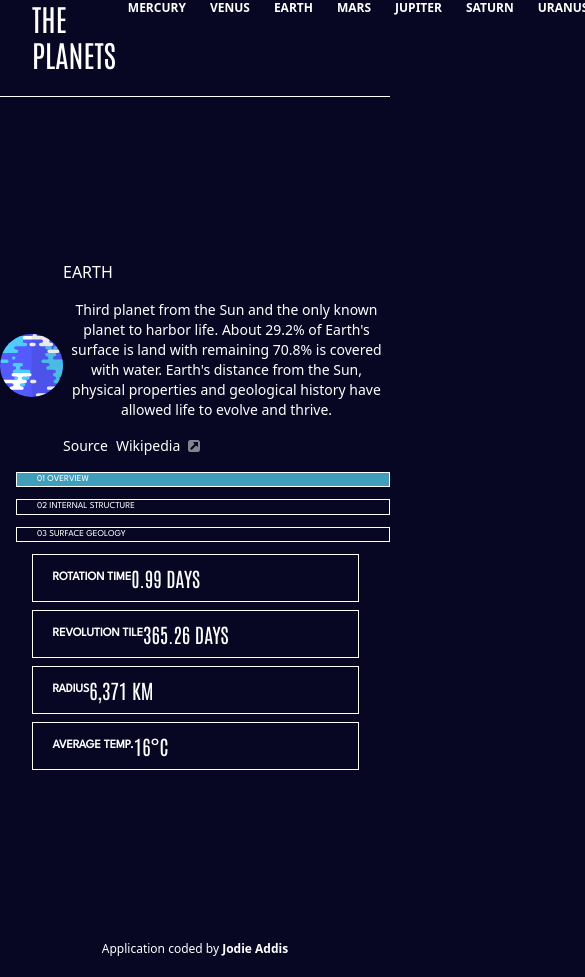
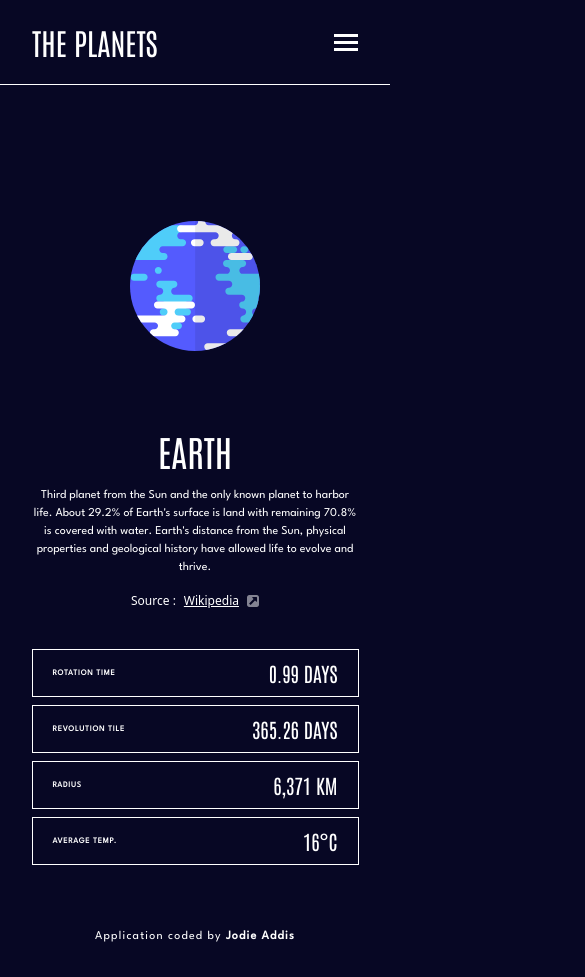
Before and after one commit to JodieAddis/Planets-Fact-Site, a React (Vite) app: page /Planets-Fact-Site/earth in a window 390 px wide. Shown: the top 977 px of the page, 585 px wide, since content can reach past the window. Built offline with nearby package versions, Linux system fonts and the light colour scheme.

Commit message:
Design mobile first + adding navbar on mobile

```diff
--- a/public/assets/style/tailwind.css
+++ b/public/assets/style/tailwind.css
@@ -25,16 +25,22 @@
   .navbar_list {
     @apply text-xs font-bold text-white;
   }
+  .navbar_list_mobile {
+    @apply font-Spartan text-base font-bold tracking-widest text-white;
+  }
+  .list_mobile_container {
+    @apply flex flex-row justify-between py-2;
+  }
   .details_box {
-    @apply mb-2 flex h-[48px] w-[327px] flex-row items-center border-[1px] border-solid border-white px-5 text-left md:mx-3 md:mb-0 md:h-[80px] md:flex-col lg:w-[255px];
+    @apply mb-2 flex h-[48px] w-[327px] flex-row items-center justify-between border-[1px] border-solid border-white px-5 text-left md:mx-3 md:mb-0 md:h-[80px] md:flex-col lg:w-[255px];
   }
   .details_box_heading {
-    @apply font-Spartan text-xs font-bold uppercase md:text-sm;
+    @apply font-Spartan text-[8px] font-bold uppercase tracking-widest md:text-sm;
   }
   .details_box_text {
     @apply font-Antonio text-xl uppercase md:text-4xl;
   }
   .button_view {
-    @apply font-Spartan hover:border-BrightGray hover:bg-BrightGray mb-3 ml-4 border-[1px] border-solid border-white pl-5 text-left text-[9px] uppercase lg:h-[40px] lg:w-[281px];
+    @apply mb-3 ml-4 border-[1px] border-solid border-white pl-5 text-left font-Spartan text-[9px] uppercase hover:border-BrightGray hover:bg-BrightGray lg:h-[40px] lg:w-[281px];
   }
 }
--- a/src/components/Footer/index.tsx
+++ b/src/components/Footer/index.tsx
@@ -16,7 +16,7 @@ const Component = () => {
             </a>
           </>
         }
-        css={"text-xs text-center"}
+        css={"text-xs font-Spartan tracking-widest text-center"}
       />
     </>
   );
--- a/src/components/Header/index.tsx
+++ b/src/components/Header/index.tsx
@@ -1,15 +1,18 @@
 import Heading from "../../typographies/Heading";
-import NavBar from "../NavBar";
+import NavBarDesktop from "../NavBar/NavBarDesktop";
+import NavBarMobile from "../NavBar/NavBarMobile";
+import useScreenSize from "../../hook/useScreenSize";
 
 const Component = () => {
+  const isMobile = useScreenSize();
   return (
-    <div className="flex justify-between md:mt-8 md:flex-row">
+    <div className="mt-6 flex justify-between md:mt-8 md:flex-row">
       <Heading
         kind="h1"
         content={"the planets"}
         css={"ml-8 uppercase font-base text-3xl font-Antonio"}
       />
-      <NavBar />
+      {isMobile ? <NavBarMobile /> : <NavBarDesktop />}
     </div>
   );
 };
--- /dev/null
+++ b/src/components/NavBar/NavBarItem/index.tsx
@@ -0,0 +1,28 @@
+import { Link } from "react-router-dom";
+import IconChevron from "../../../icons/IconChevron";
+
+interface NavBarItemProps {
+  name: string;
+  color: string;
+  page?: string;
+}
+
+const Component = ({ name, color, page }: NavBarItemProps) => {
+  return (
+    <>
+      <li className="list_mobile_container">
+        <div className=" flex flex-row">
+          <div className={`bg-${color} mr-3 h-5 w-5 rounded-full`}></div>
+          <span className="navbar_list_mobile">
+            <Link to={`/Planets-Fact-Site/${page}`}>{name}</Link>
+          </span>
+        </div>
+        <div>
+          <IconChevron />
+        </div>
+      </li>
+    </>
+  );
+};
+
+export default Component;
--- /dev/null
+++ b/src/components/NavBar/NavBarMobile/index.tsx
@@ -0,0 +1,36 @@
+import { useState } from "react";
+import IconMenu from "../../../icons/IconMenu";
+import NavBarItem from "../NavBarItem";
+
+const Component = () => {
+  const [isOpen, setIsOpen] = useState<boolean>(true);
+  return (
+    <>
+      {isOpen ? (
+        <button
+          onClick={() => {
+            setIsOpen(false);
+          }}
+          className="mr-8"
+        >
+          <IconMenu />
+        </button>
+      ) : (
+        <nav className="absolute top-32 h-screen w-screen bg-BlackPearl">
+          <ul className="mx-6 flex flex-col uppercase text-black">
+            <NavBarItem name={"mercury"} color={"Foam"} page={""} />
+            <NavBarItem name={"venus"} color={"TulipTree"} page={"venus"} />
+            <NavBarItem name={"earth"} color={"GlacialBlue"} page={"earth"} />
+            <NavBarItem name={"mars"} color={"Piper"} page={"mars"} />
+            <NavBarItem name={"jupiter"} color={"Tacao"} page={"jupiter"} />
+            <NavBarItem name={"saturn"} color={"Goldenrod"} page={"saturn"} />
+            <NavBarItem name={"uranus"} color={"Java"} page={"uranus"} />
+            <NavBarItem name={"neptune"} color={"RoyalBlue"} page={"neptune"} />
+          </ul>
+        </nav>
+      )}
+    </>
+  );
+};
+
+export default Component;
--- a/src/components/Planet/PlanetContainer/index.tsx
+++ b/src/components/Planet/PlanetContainer/index.tsx
@@ -2,6 +2,7 @@ import Button from "../../Button";
 import { loadData } from "../../../utils/loadData";
 import PlanetDescription from "../PlanetDescription";
 import PlanetDetails from "../PlanetDetails";
+import useScreenSize from "../../../hook/useScreenSize";
 
 interface PlanetDataProps {
   planetName: string;
@@ -9,6 +10,7 @@ interface PlanetDataProps {
 
 const Component = ({ planetName }: PlanetDataProps) => {
   const planetData = loadData(planetName);
+  const isMobile = useScreenSize();
   return (
     <div className="flex flex-col">
       <section className="flex justify-center lg:mb-20 lg:flex-row">
@@ -21,6 +23,9 @@ const Component = ({ planetName }: PlanetDataProps) => {
               url={`../../../../Planets-Fact-Site/public/assets/img/${planetName}.svg`}
             />
           )}
+          {isMobile ? (
+            <></>
+          ) : (
             <div className="flex flex-col">
               <Button
                 content="01 overview"
@@ -38,9 +43,10 @@ const Component = ({ planetName }: PlanetDataProps) => {
                 onclick={() => {}}
               />
             </div>
+          )}
         </div>
       </section>
-      <section className="flex flex-col items-center lg:flex-row">
+      <section className="mt-6 flex flex-col items-center lg:flex-row">
         {planetData && (
           <PlanetDetails
             rotationTime={planetData.rotation_time}
--- a/src/components/Planet/PlanetDescription/index.tsx
+++ b/src/components/Planet/PlanetDescription/index.tsx
@@ -16,31 +16,37 @@ const Component = ({
   url,
 }: PlanetDescriptionProps) => {
   return (
-    <div className="flex lg:flex-row">
-      <div className="flex items-center">
-        <img src={url} alt="planet image" />
+    <div className="flex flex-col lg:flex-row">
+      <div className="my-20 flex items-center justify-center">
+        <img src={url} alt="planet image" className="w-1/3" />
       </div>
-      <div>
+      <div className="flex flex-col items-center">
         <Heading
           kind={"h2"}
           content={name}
-          css={"font-base lg:text-8xl mb-4 uppercase"}
+          css={
+            "font-normal font-Antonio text-center text-4xl lg:text-8xl mb-4 uppercase"
+          }
         />
         <Paragraph
           content={description}
-          css={"text-sm w-[327px] text-center md:text-left md:w-[350px] mb-4"}
+          css={
+            "text-xs font-normal leading-normal w-[327px] font-Spartan text-center md:text-left md:w-[350px] mb-4"
+          }
         />
         <Paragraph
           content={
             <>
-              Source{" "}
-              <a href={source} className="mx-2">
+              Source :{" "}
+              <a href={source} className="mx-2 underline">
                 Wikipedia
               </a>
               <IconSource />
             </>
           }
-          css={"text-sm mb-4 flex flex-row items-center"}
+          css={
+            "text-xs mb-4 flex flex-row items-center justify-center text-center"
+          }
         />
       </div>
     </div>
--- a/tailwind.config.js
+++ b/tailwind.config.js
@@ -15,6 +15,11 @@ export default {
         Piper: "#cd5120", //orange
         Java: "#1ec2a4", //turquoise
         RoyalBlue: "#2d68f0",
+        royalBlue: "#2D68F0",
+        Tacao: "#ECAD7A", //jupiter
+        Goldenrod: "#FCCB6B", //saturn
+        Foam: "#DEF4FC", //mercury
+        GlacialBlue: "#545bfe",
       },
       fontFamily: {
         Antonio: ["Antonio"],
```
Also changed, not shown: src/components/NavBar/NavBarDesktop/index.tsx (renamed from src/components/NavBar/index.tsx). Lines whose indentation alone changed are shown as unchanged.
